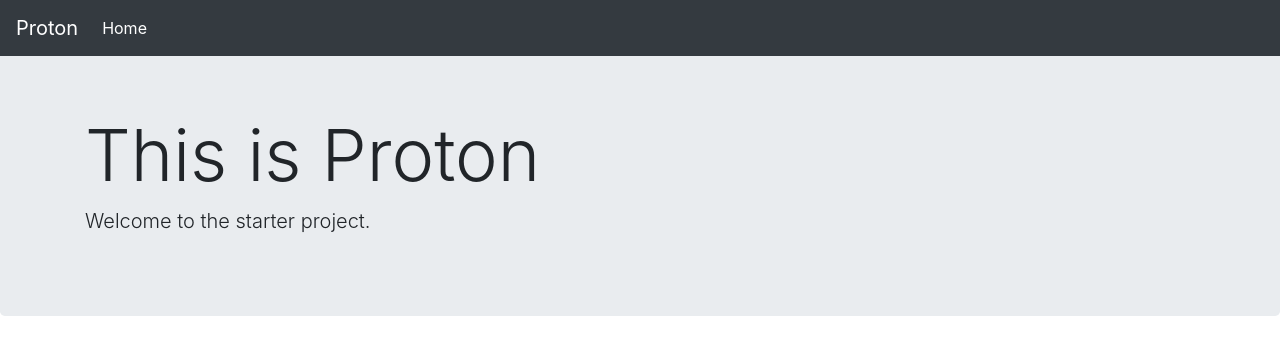
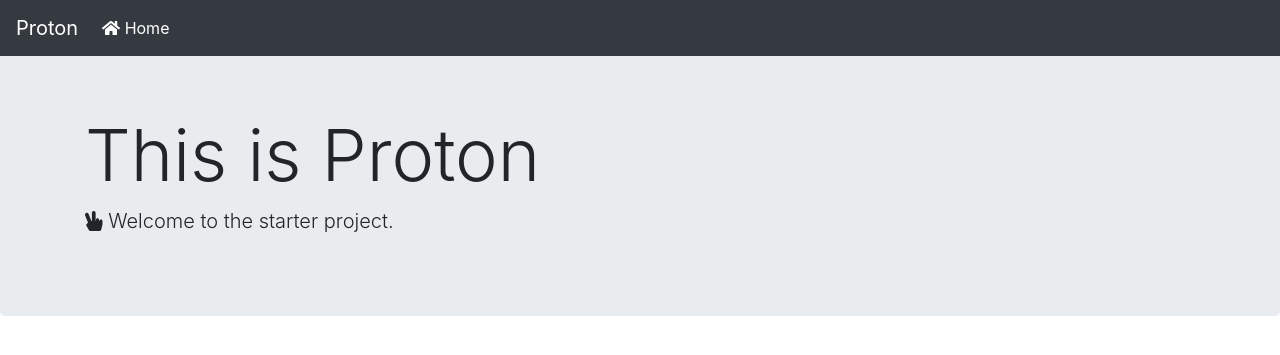
Before and after one commit to garfonzo/djangoproton, a Django app: page /proton/ in a window 1280 px wide. Shown: the top 355 px of the page. Run offline with Django 3.2, Linux system fonts and the light colour scheme; some libraries are stand-ins or nearby versions.

Commit message:
Incorporated Font Awesome

```diff
--- a/proton/templates/base.html
+++ b/proton/templates/base.html
@@ -10,6 +10,8 @@
 
     {% load static %}
     <link rel="stylesheet" href="{% static 'dist/css/bootstrap.css' %}">
+    <link rel="stylesheet" href="{% static 'css/styles.css' %}">
+    <script defer src="https://use.fontawesome.com/releases/v5.0.2/js/all.js"></script>
 
   </head>
 
--- a/proton/templates/hello_proton.html
+++ b/proton/templates/hello_proton.html
@@ -5,7 +5,7 @@
 <div class='jumbotron'>
   <div class='container'>
     <h1 class='display-3'>This is Proton</h1>
-    <p class='lead'>Welcome to the starter project.</p>
+    <p class='lead'><i class='fa fa-hand-peace'></i> Welcome to the starter project.</p>
   </div>
 </div>
 {% endblock %}
--- a/proton/templates/nav.html
+++ b/proton/templates/nav.html
@@ -9,7 +9,7 @@
   <div class="collapse navbar-collapse" id="navbarsExampleDefault">
     <ul class="navbar-nav mr-auto">
       <li class="nav-item active">
-        <a class="nav-link" href="#">Home</a>
+        <a class="nav-link" href="#"><i class='fa fa-home'></i> Home</a>
       </li>
     </ul>
   </div>
```
Also changed, not shown: djangoproton/settings.py (+6 -5 lines), djangoproton/static/css/styles.css (added, +7 -0 lines), 1 other file.
